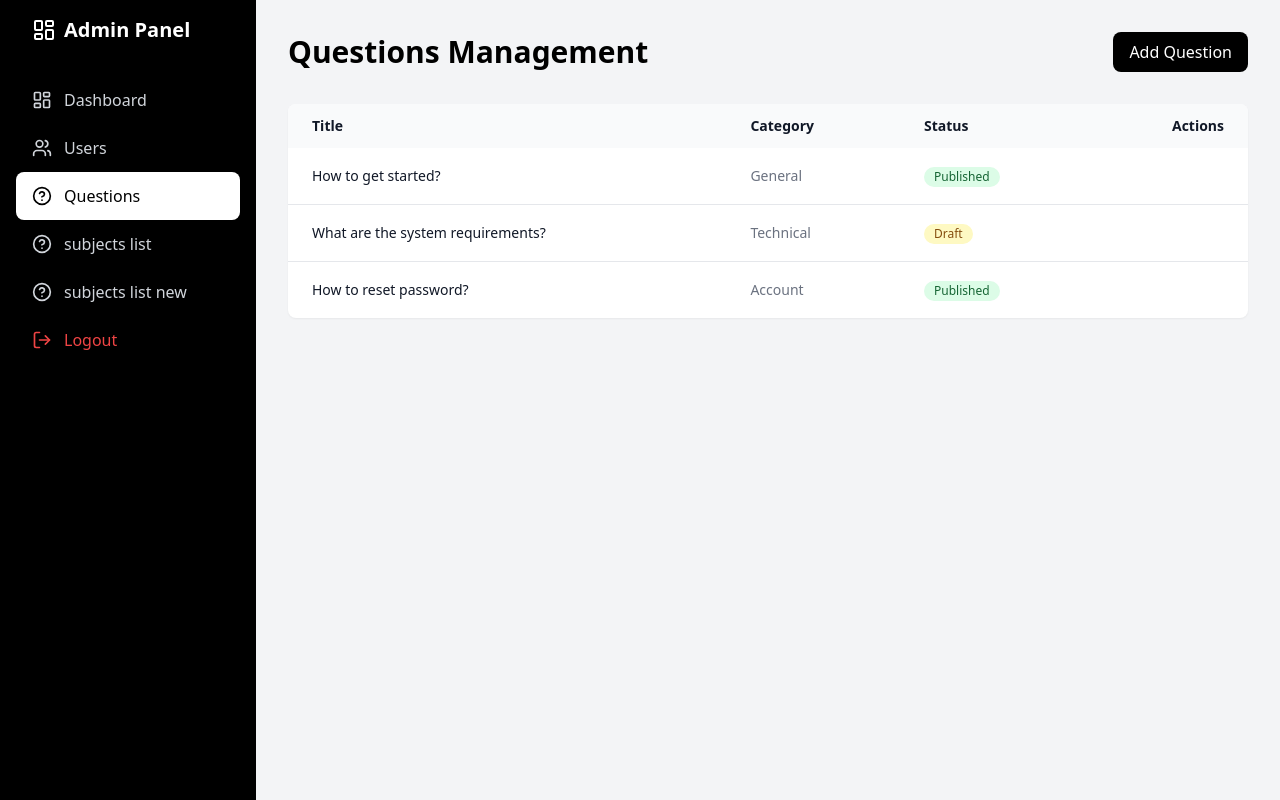
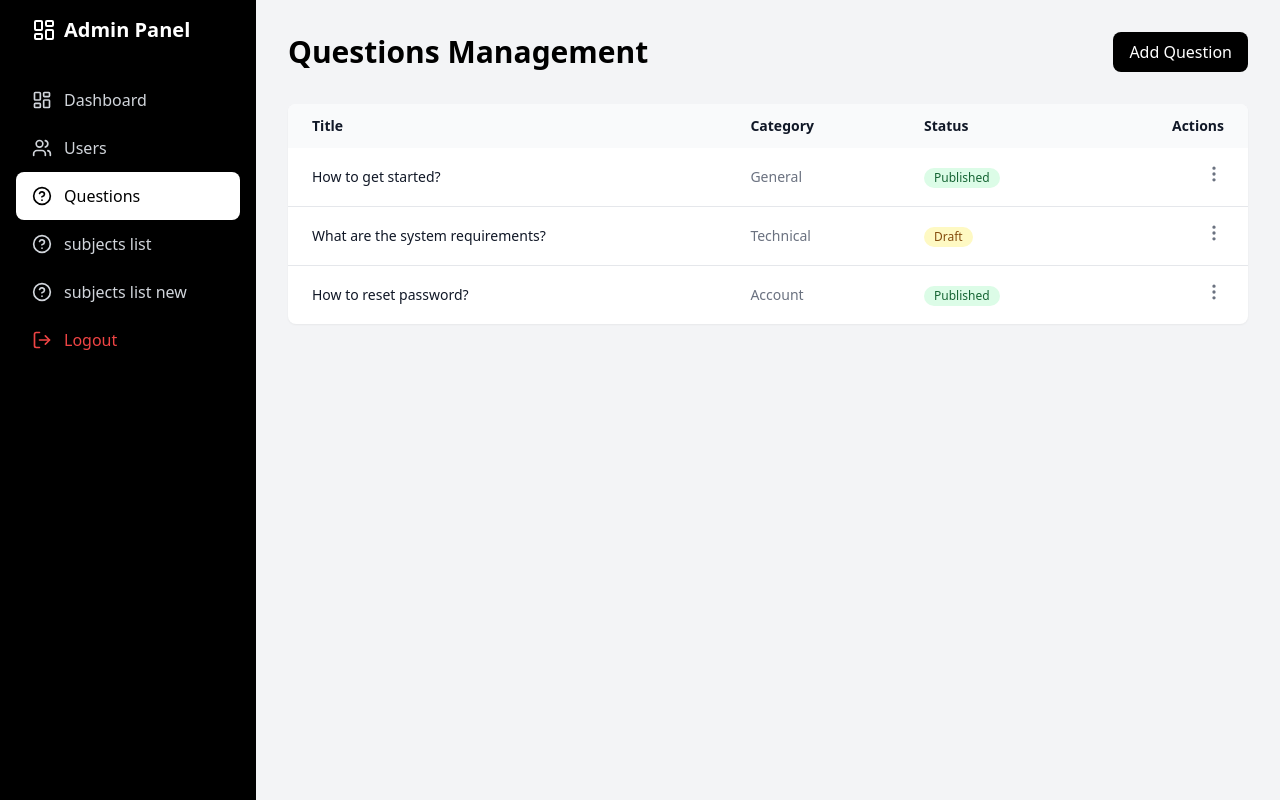
Before and after one commit to TeXSolution/keralamath, a React (Vite) app in the folder Frontend/client-app/: page /admin-dashboard/questions in a window 1280 px wide. Built offline with nearby package versions, Linux system fonts and the light colour scheme.

Commit message:
frontend udpated

```diff
--- a/Frontend/client-app/src/pages/AdminPages/Questions.jsx
+++ b/Frontend/client-app/src/pages/AdminPages/Questions.jsx
@@ -59,6 +59,7 @@ const Questions = () => {
                 </td>
                 <td className="px-6 py-4 text-right">
                   <button className="text-gray-500 hover:text-gray-700">
+                    <MoreVertical size={20} />
                   </button>
                 </td>
               </tr>
```
